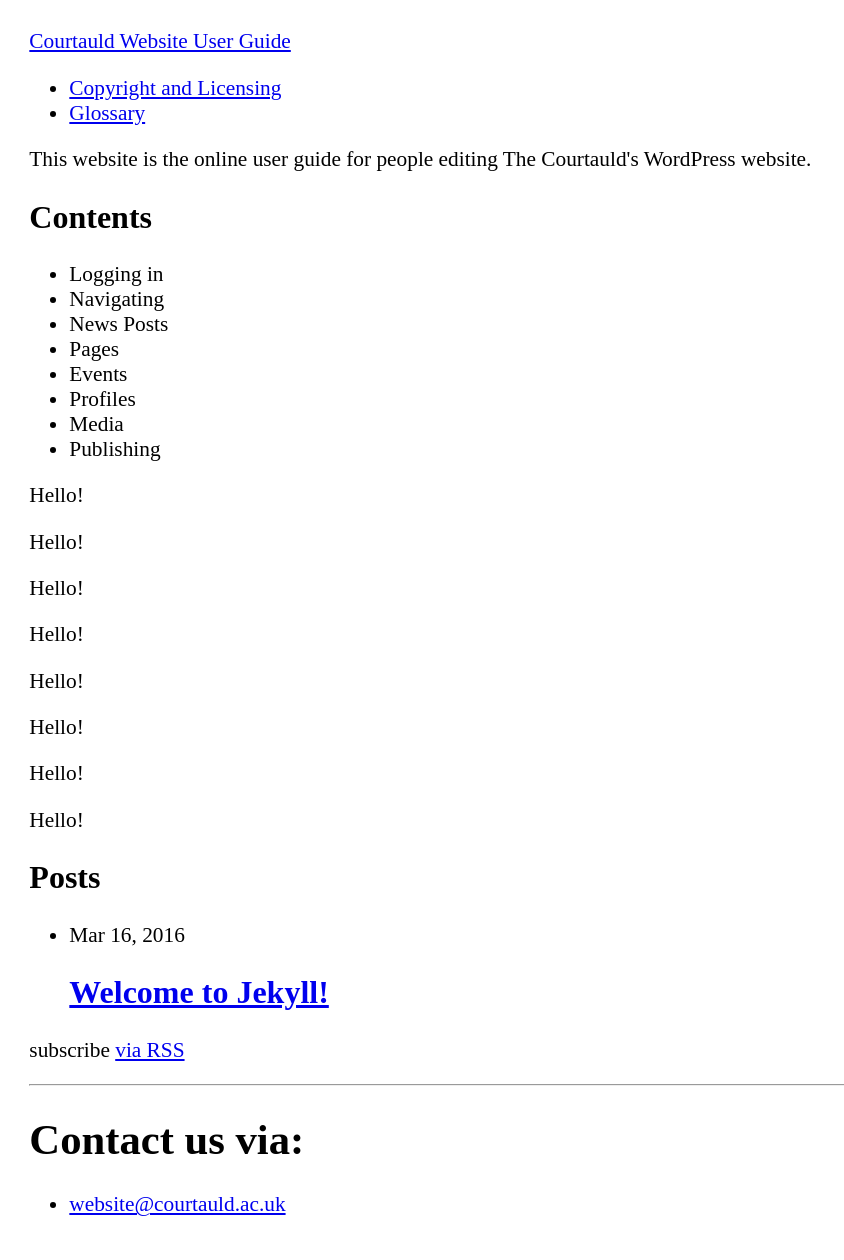
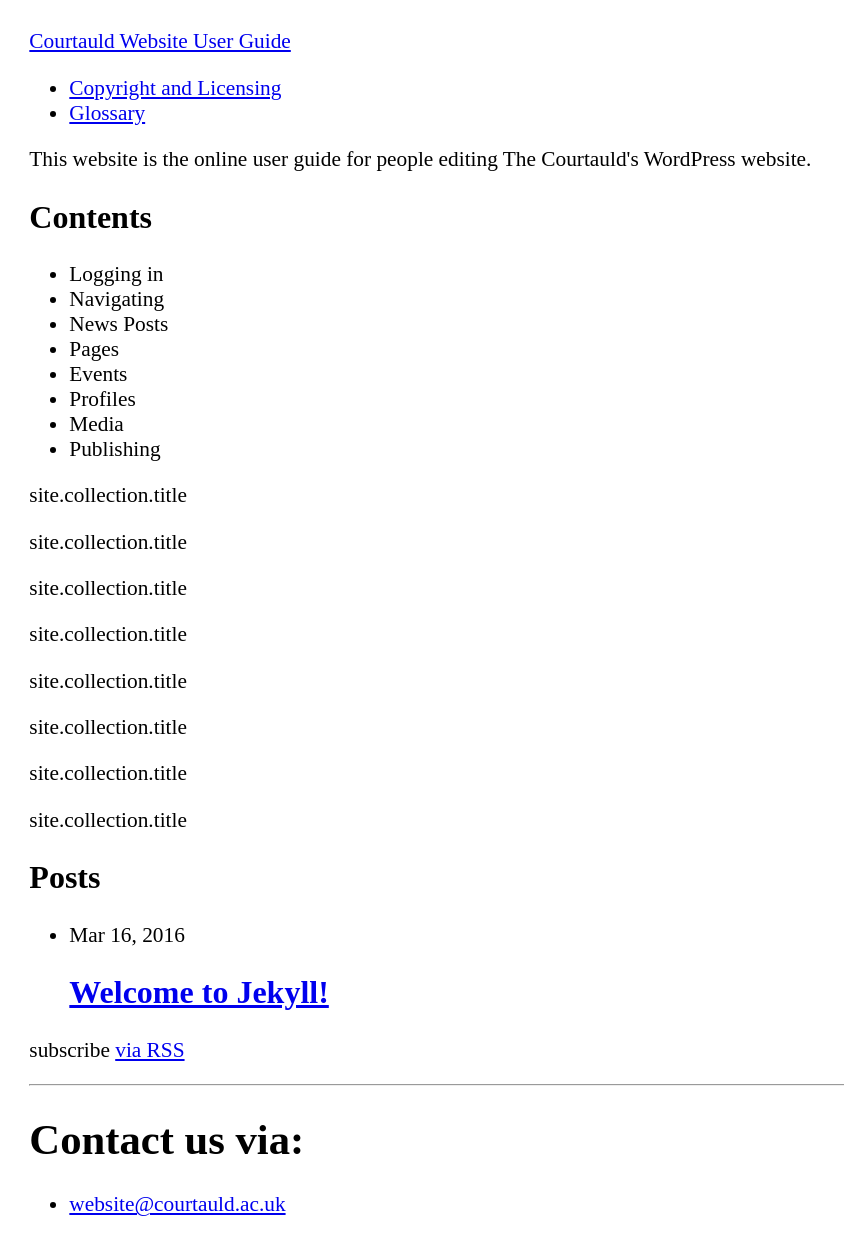
Before and after one commit to Courtauld/guide, a Jekyll site: the page built from index.html, in a window 1280 px wide. Shown: the whole page, without its empty margins (0-844 px from the left). Built offline with Jekyll 4.4.1, drawn with Linux system fonts in a browser that asks for light colours.

Commit message:
change to title to see if that works

```diff
--- a/index.html
+++ b/index.html
@@ -20,7 +20,7 @@
 	</section>
 
 	{% for collection in site.collections %}
-	<p>Hello!</p>
+	<p>site.collection.title</p>
 	{% endfor %}
 
 	<section id="news">
```
